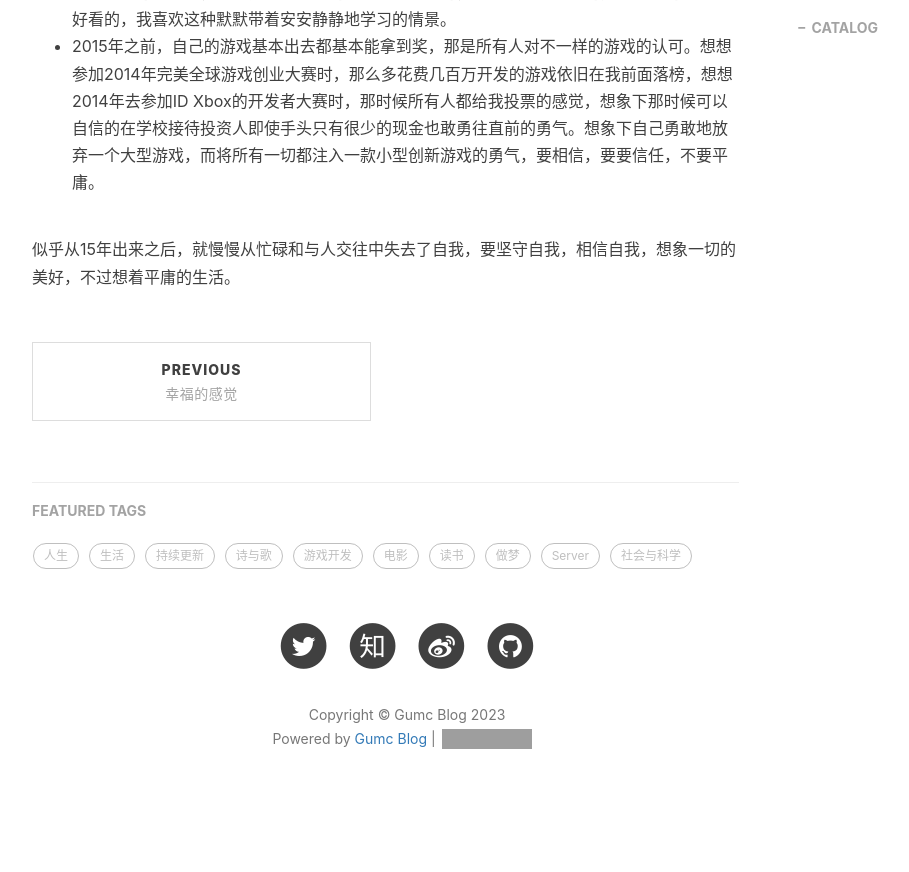
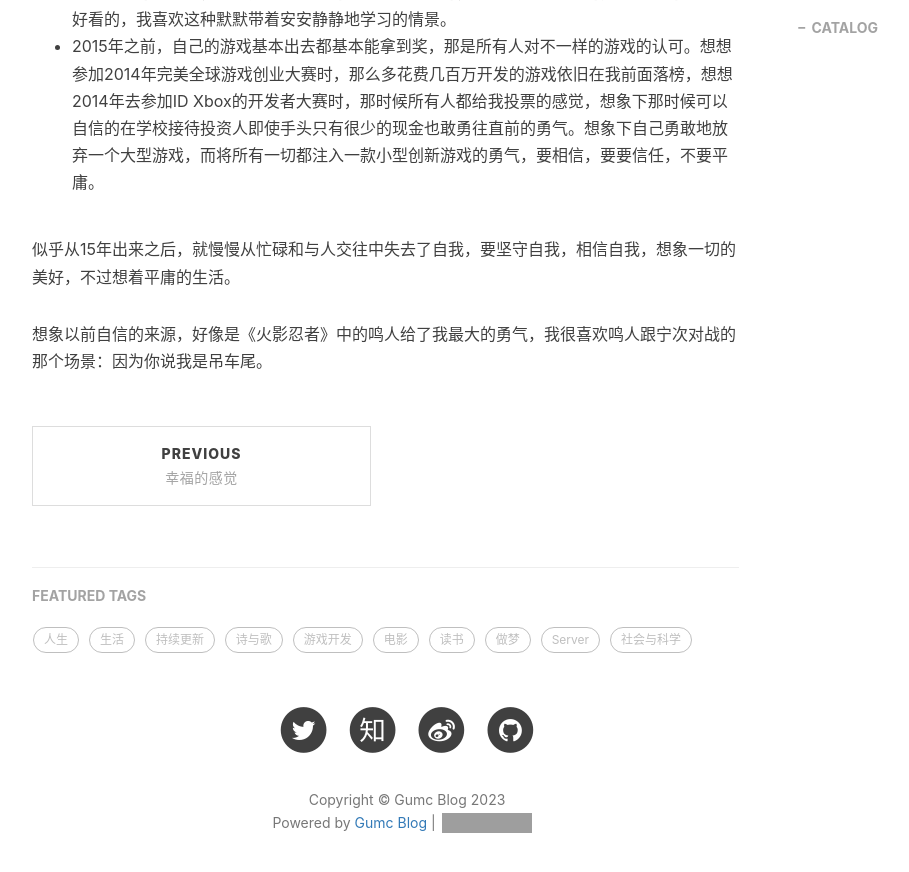
Before and after one commit to gumcstronger/gumcstronger.github.io, a Jekyll site: the page built from _posts/2023/2023-06-19-pain.md, in a window 1280 px wide and 900 px high, scrolled down 1097 px. Shown: the top 872 px of the window, without its empty margins (233-1142 px from the left). Built offline with Jekyll 4.4.1, drawn with Linux system fonts in a browser that asks for light colours; comment, search, counter and statistics services are not loaded; before the commit the page ends 1913 px from its top, so only the background shows below that; grey boxes are pictures that could not be loaded.

Commit message:
Update 2023-06-19-pain.md

```diff
--- a/_posts/2023/2023-06-19-pain.md
+++ b/_posts/2023/2023-06-19-pain.md
@@ -25,3 +25,5 @@ tags:
 * 2015年之前，自己的游戏基本出去都基本能拿到奖，那是所有人对不一样的游戏的认可。想想参加2014年完美全球游戏创业大赛时，那么多花费几百万开发的游戏依旧在我前面落榜，想想2014年去参加ID Xbox的开发者大赛时，那时候所有人都给我投票的感觉，想象下那时候可以自信的在学校接待投资人即使手头只有很少的现金也敢勇往直前的勇气。想象下自己勇敢地放弃一个大型游戏，而将所有一切都注入一款小型创新游戏的勇气，要相信，要要信任，不要平庸。
 
 似乎从15年出来之后，就慢慢从忙碌和与人交往中失去了自我，要坚守自我，相信自我，想象一切的美好，不过想着平庸的生活。
+
+想象以前自信的来源，好像是《火影忍者》中的鸣人给了我最大的勇气，我很喜欢鸣人跟宁次对战的那个场景：因为你说我是吊车尾。
```
